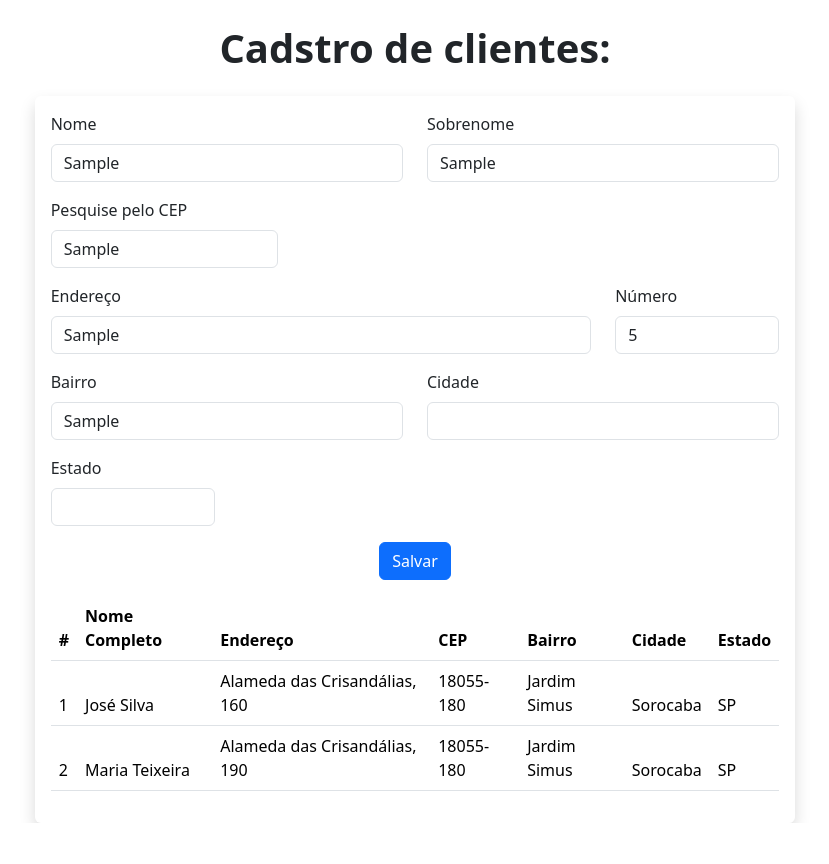
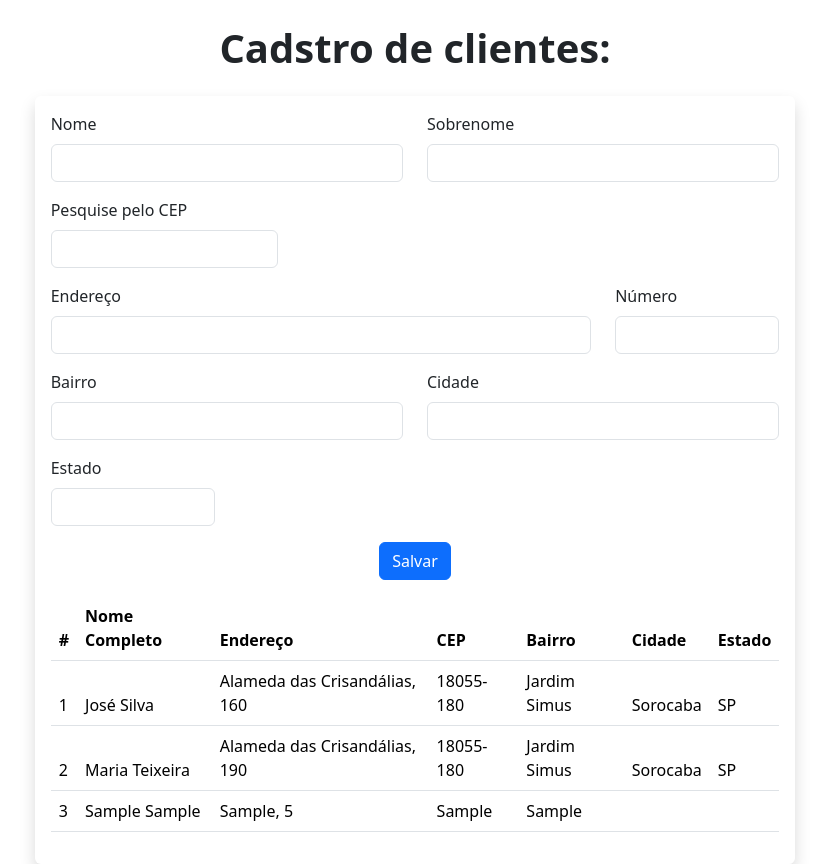
Before and after one commit to Vinist021/Projeto_Cadastro_de_Clientes, a plain HTML site: page index.html in a window 1280 px wide. Both pictures are taken after typing "Sample", "Sample", "Sample", "Sample", "5", "Sample" into the empty fields and a click on the button "Salvar". Shown: the whole page, without its empty margins (225-1054 px from the left). Before the commit the page ends 823 px from the top, so only its background shows below. Drawn offline with nearby package versions, Linux system fonts and the light colour scheme.

Commit message:
Closes #2 - Implementada inserção de alunos

```diff
--- a/index.html
+++ b/index.html
@@ -15,7 +15,7 @@
     <main>
         <div class="row mt-4">
             <div class="rounded shadow col-7 mx-auto p-3">
-                <form onsubmit="salvar(); return false;">
+                <form onsubmit="salvar(); return false;" id="formClientes">
                     <div class="row">
                         <div class="mb-3 col-6">
                             <label for="inputNome" class="form-label">Nome</label>
--- a/script.js
+++ b/script.js
@@ -25,8 +25,11 @@ let clientes = [
 carregarClientes(clientes);
 
 function salvar() {
+    novoCliente = pegarInfosCliente();
 
-    console.log(pegarInfosCliente());
+    addNovaLinha(novoCliente)
+    clientes.push(novoCliente);
+    document.getElementById('formClientes').reset();
 }
 
 function carregarClientes(listaClientes) {
@@ -36,11 +39,11 @@ function carregarClientes(listaClientes) {
 }
 
 function pegarInfosCliente() {
-    const clientInfos =
+    const clienteInfos =
     {
         id: clientes.length + 1,
         nomeCompleto: $('#inputNome').val() + ' ' + $('#inputSobrenome').val(),
-        CEP: $('#inputCep').val(),
+        cep: $('#inputCep').val(),
         logradouro: $('#inputEndereco').val(),
         numero: $('#inputNumero').val(),
         bairro: $('#inputBairro').val(),
@@ -48,7 +51,7 @@ function pegarInfosCliente() {
         estado: $('#inputEstado').val(),
     }
 
-    return clientInfos;
+    return clienteInfos;
 }
 
 function addNovaLinha(cliente) {
```
